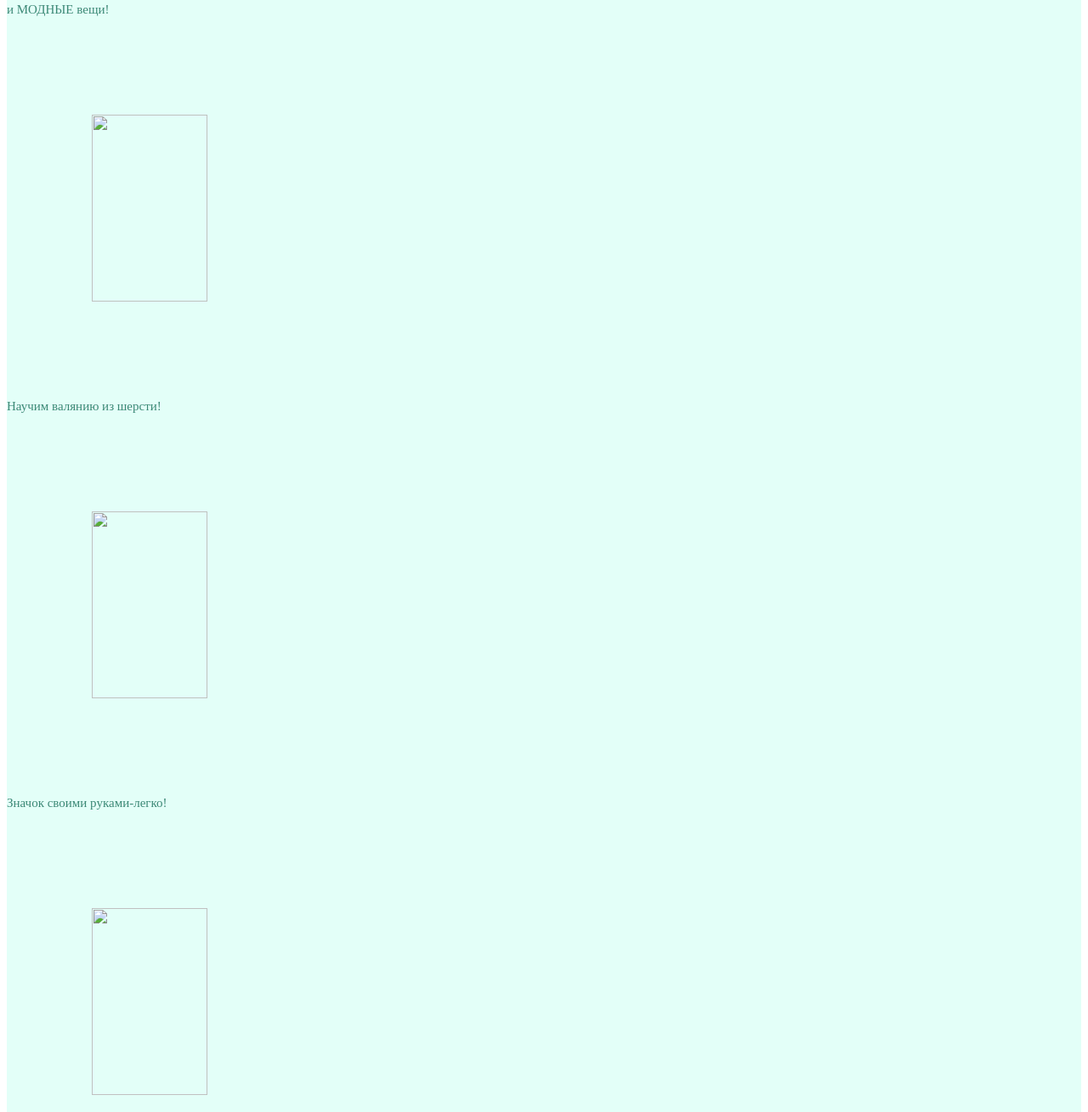
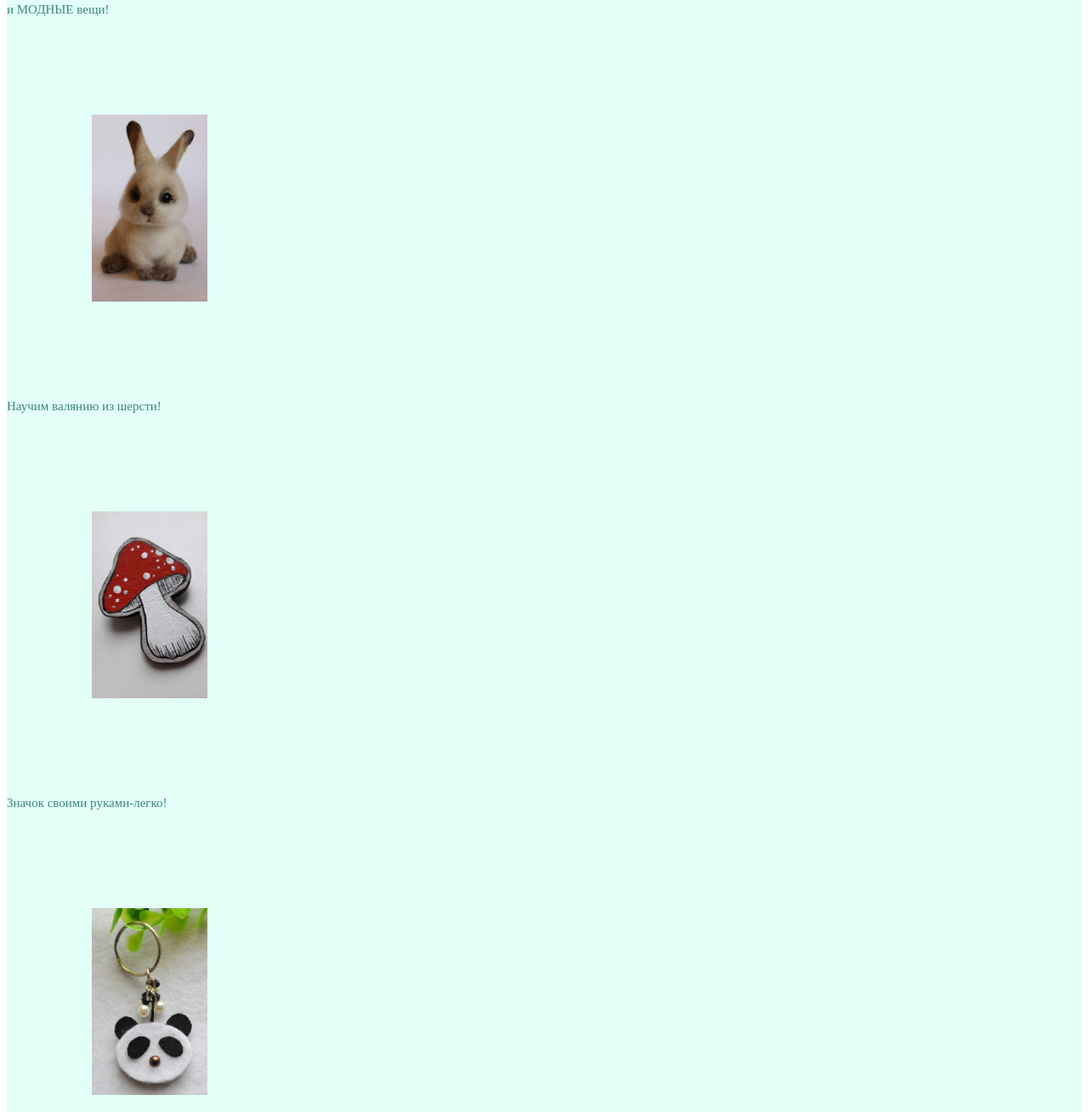
Before and after one commit to Maru-Glaz/NyanHandmade, a plain HTML site: page index.html in a window 1280 px wide. Shown: the part 391-1700 px from the top of the page at 85% size. Drawn offline with Linux system fonts and the light colour scheme.

Commit message:
Update index.html

```diff
--- a/index.html
+++ b/index.html
@@ -16,17 +16,17 @@
     <p>и МОДНЫЕ вещи!</p>
     <section class = "info">
       <article>
-        <img src = "">
+        <img src = "image%201%20(1).png">
         <p>Научим валянию
  из шерсти!</p>
       </article>
       <article>
-        <img src = "">
+        <img src = "image%203.png">
         <p>Значок своими
  руками-легко!</p>
       </article>
       <article>
-        <img src = "">
+        <img src = "image%204.png">
         <p>Уроки по созданию
  своего бренда! </p>
       </article>
```
